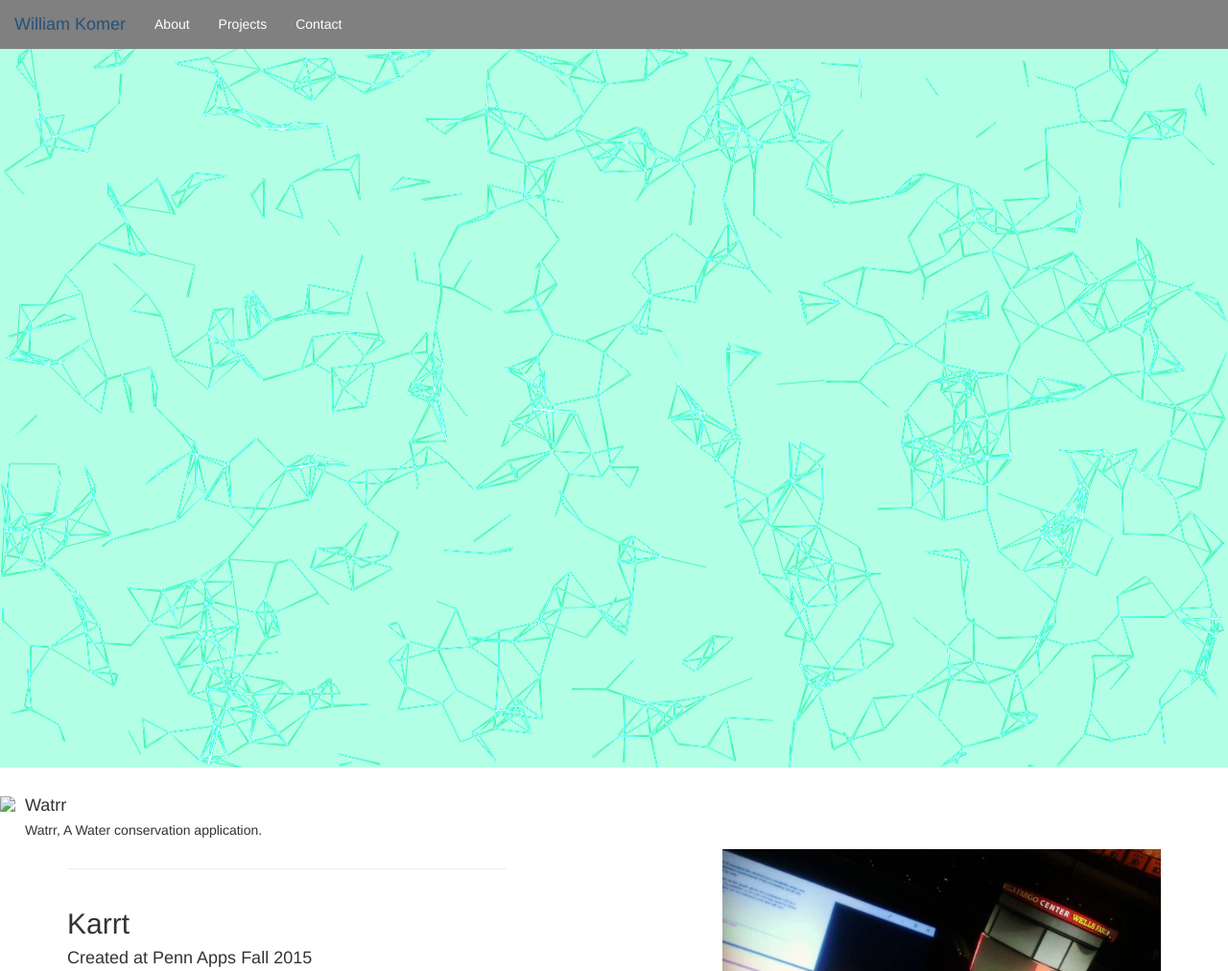
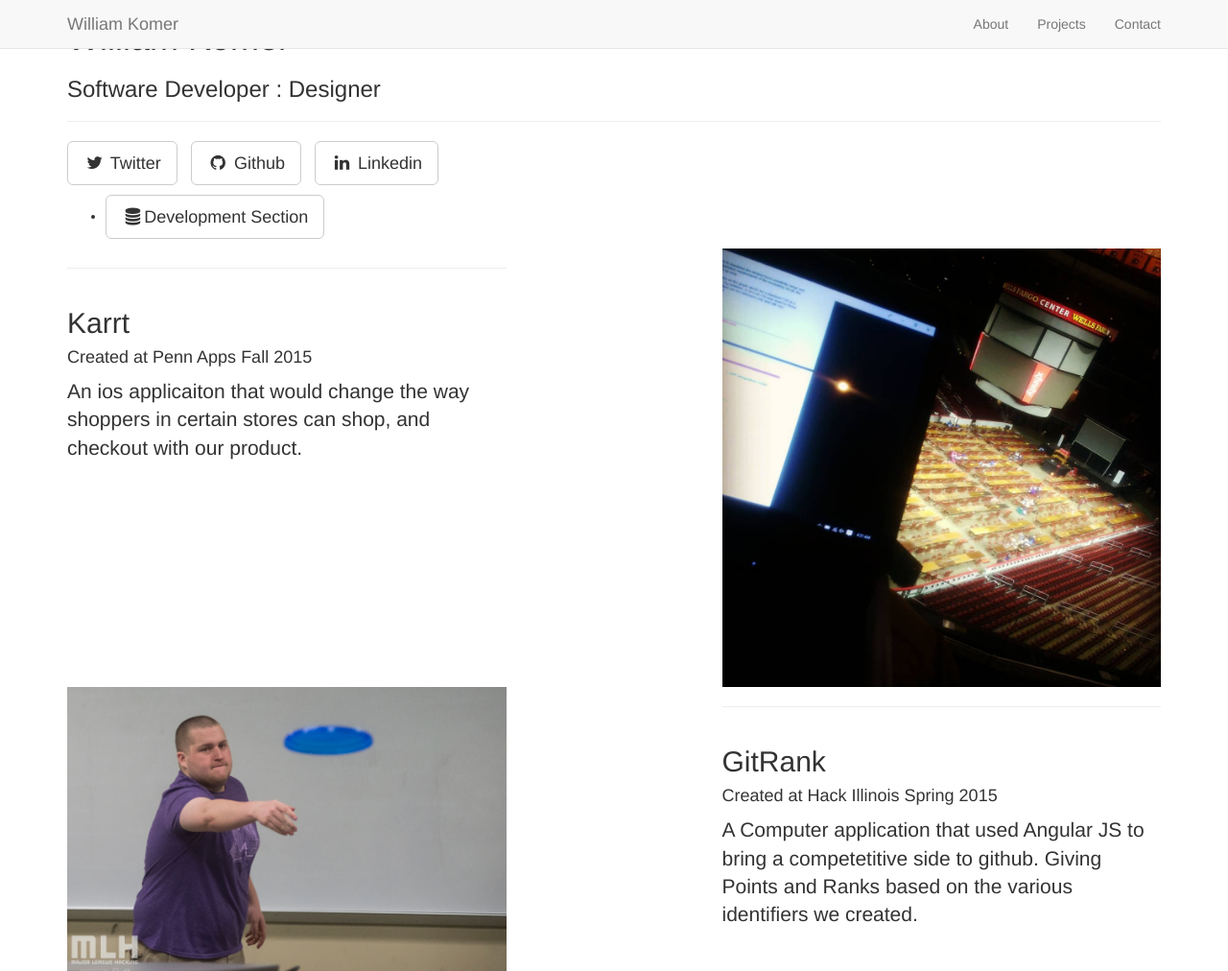
Before and after one commit to wkomer/wkomer.github.io, a plain HTML site: page index.html in a window 1280 px wide. Shown: the top 1012 px of the page at 96% size. Drawn offline with Linux system fonts and the light colour scheme; animation ran at ten frames a second.

Commit message:
reverting to the old layout with a dev section

```diff
--- a/index.html
+++ b/index.html
@@ -1,28 +1,37 @@
 <!DOCTYPE html>
-<html lang="en">
-<!-- Header -->
+    <html lang="en">
+
 <head>
 
     <meta charset="utf-8">
     <meta http-equiv="X-UA-Compatible" content="IE=edge">
     <meta name="viewport" content="width=device-width, initial-scale=1">
-    <meta name="description" content="William Komer's website/portfolio">
-    <meta name="author" content="WKomer">
+    <meta name="description" content="">
+    <meta name="author" content="">
 
-    <title>WKomer</title>
+    <title>William Komer</title>
 
-<!-- stylesheets -->
-    <link rel="stylesheet" href="css/bootstrap.min.css">
-    <link rel="stylesheet" href="font-awesome-4.7.0/css/font-awesome.min.css">
-    <link rel="stylesheet" href="css/demo.css">
-    <link rel="stylesheet" href="css/stylesheet.css">
+    <!-- Bootstrap Core CSS -->
+    <link href="css/bootstrap.min.css" rel="stylesheet">
+
+    <!-- Custom CSS -->
+    <link href="css/landing-page.css" rel="stylesheet">
+
+    <!-- Custom Fonts -->
+    <link href="font-awesome-4.7.0/css/font-awesome.css" rel="stylesheet" type="text/css">
+    <link href="http://fonts.googleapis.com/css?family=Lato:300,400,700,300italic,400italic,700italic" rel="stylesheet" type="text/css">
+    <!--[if lt IE 9]>
+        <script src="https://oss.maxcdn.com/libs/html5shiv/3.7.0/html5shiv.js"></script>
+        <script src="https://oss.maxcdn.com/libs/respond.js/1.4.2/respond.min.js"></script>
+    <![endif]-->
 
 </head>
 
+<body>
 
-<!-- Navigation -->
-   <nav class="navbar navbar-fixed-top" role="navigation">
-        <div class="container-fluid">
+    <!-- Navigation -->
+    <nav class="navbar navbar-default navbar-fixed-top topnav" role="navigation">
+        <div class="container topnav">
             <!-- Brand and toggle get grouped for better mobile display -->
             <div class="navbar-header">
                 <button type="button" class="navbar-toggle" data-toggle="collapse" data-target="#bs-example-navbar-collapse-1">
@@ -31,11 +40,11 @@
                     <span class="icon-bar"></span>
                     <span class="icon-bar"></span>
                 </button>
-                <a class="navbar-brand tmp" href="#">William Komer</a>
+                <a class="navbar-brand topnav" href="#">William Komer</a>
             </div>
             <!-- Collect the nav links, forms, and other content for toggling -->
-            <div class="collapse navbar-collapse" id="">
-                <ul class="nav navbar-nav">
+            <div class="collapse navbar-collapse" id="bs-example-navbar-collapse-1">
+                <ul class="nav navbar-nav navbar-right">
                     <li>
                         <a href="#about">About</a>
                     </li>
@@ -52,32 +61,47 @@
         <!-- /.container -->
     </nav>
 
-<body>
-    <!-- Jumbo Tron Area-->
-    <div class="jumbotron">
-        <!-- div class="alert alert-danger" role="alert">THIS SITE IS CURRENTLY UNDERGOING A REVAMP, CHECK BACK DAILY FOR MORE.</div -->
-        <div class="container-canvas">
-            <canvas id="canvas"></canvas>
+
+    <!-- Header -->
+    <a name="about"></a>
+    <div class="intro-header">
+        <div class="container">
+
+            <div class="row">
+                <div class="col-lg-12">
+                    <div class="intro-message">
+                        <h1>William Komer</h1>
+                        <h3>Software Developer : Designer</h3>
+                        <hr class="intro-divider">
+                        <ul class="list-inline intro-social-buttons">
+                            <li>
+                                <a href="https://twitter.com/TheOnlyWoko" class="btn btn-default btn-lg"><i class="fa fa-twitter fa-fw"></i> <span class="network-name">Twitter</span></a>
+                            </li>
+                            <li>
+                                <a href="https://github.com/wkomer" class="btn btn-default btn-lg"><i class="fa fa-github fa-fw"></i> <span class="network-name">Github</span></a>
+                            </li>
+                            <li>
+                                <a href="https://www.linkedin.com/in/william-komer-a26950a9" class="btn btn-default btn-lg"><i class="fa fa-linkedin fa-fw"></i> <span class="network-name">Linkedin</span></a>
+                            </li>
+                        </ul>
+                        <ul>
+                            <li>
+                             <a href="working.html" class="btn btn-default btn-lg"><i class="fa fa-database fa-fw"></i><span class="network-name">Development Section</span></a>
+                            </li>
+                        </ul>
+                    </div>
+                </div>
+            </div>
 
         </div>
+        <!-- /.container -->
+
     </div>
+    <!-- /.intro-header -->
 
-    <a  name="projects"></a>
+    <!-- Page Content -->
 
-
-    <div class="media">
-  <div class="media-left">
-    <a href="https://www.github.com/wkomer/Watrr">
-      <img class="media-object" src="" alt="...">
-    </a>
-  </div>
-  <div class="media-body">
-    <h4 class="media-heading">Watrr</h4>
-    <p>Watrr, A Water conservation application.</p>
-  </div>
-</div>
-
-
+	<a  name="projects"></a>
     <div class="content-section-a">
 
         <div class="container">
@@ -121,7 +145,7 @@
         <!-- /.container -->
 
     </div>
-    <!-- /.content-section-b Photo Gallery Area -->
+    <!-- /.content-section-b -->
 
     <div class="content-section-a">
 
@@ -146,7 +170,7 @@
     <!-- /.content-section-a -->
 
 	<a  name="contact"></a>
-    <div class="banner contact">
+    <div class="banner">
 
         <div class="container">
 
@@ -168,18 +192,14 @@
                     </ul>
                 </div>
             </div>
-
         </div>
-        <!-- /.container -->
-
     </div>
-    <!-- /.banner -->
 
     <!-- Footer -->
     <footer>
-            <div class="container footer">
-
-                <div class="">
+        <div class="container">
+            <div class="row">
+                <div class="col-lg-12">
                     <ul class="list-inline">
                         <li>
                             <a href="#">Home</a>
@@ -197,8 +217,9 @@
                             <a href="#contact">Contact</a>
                         </li>
                     </ul>
-                    <p class="copyright text-muted small">Created By: William Komer 2017</p>
+                    <p class="copyright text-muted small">Created By: William Komer 2016</p>
                 </div>
+            </div>
         </div>
     </footer>
 
@@ -207,8 +228,7 @@
 
     <!-- Bootstrap Core JavaScript -->
     <script src="js/bootstrap.min.js"></script>
-    <!-- Jumbotron JS -->
-    <script src="js/demo-1.js"></script>
 
 </body>
+
 </html>
```
